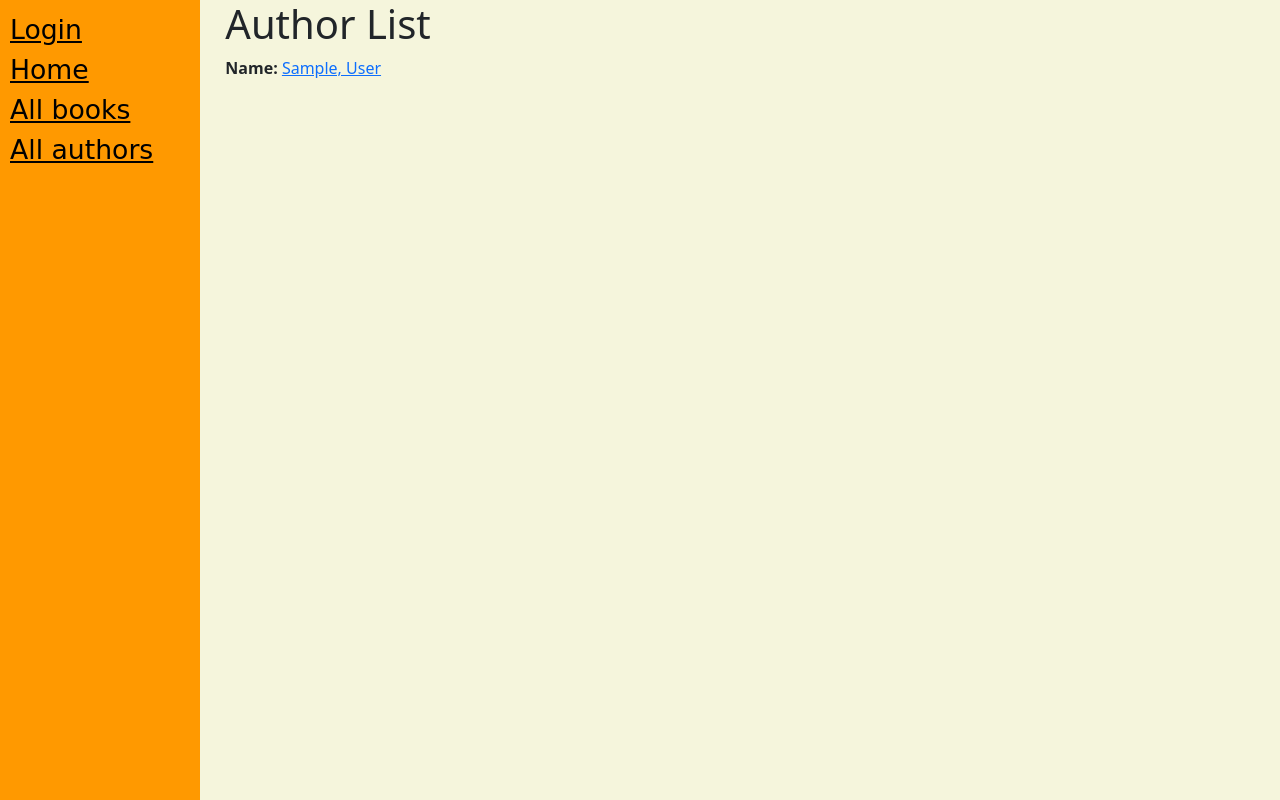
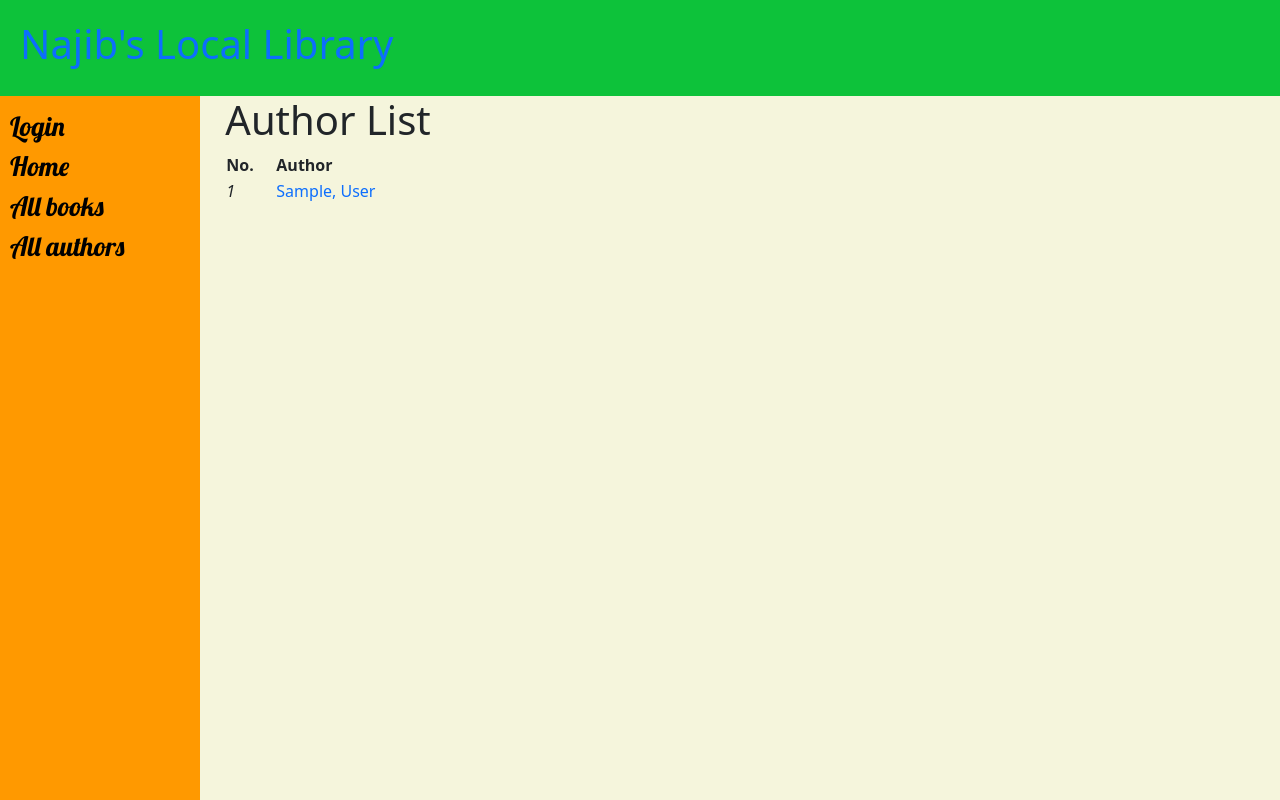
Before and after one commit to kizitomayanja/Django_library, a Django app: page /catalog/authors/ in a window 1280 px wide. Run offline with Django 4.2, Linux system fonts and the light colour scheme; tables that the repository leaves empty hold one stand-in row (values such as "Sample post").

Commit message:
Improved css

```diff
--- a/library/locallibrary/catalog/templates/catalog/author_list.html
+++ b/library/locallibrary/catalog/templates/catalog/author_list.html
@@ -5,10 +5,24 @@
 {% endblock %}
 {% block content%}
 <h1>Author List</h1>
-<div>
+<div style="display: block; ">
+    <table style="text-align: start;">
+        <tr>
+            <th>No.</th>
+            <th>Author</th>
+        </tr>
+        {% for author in author_list %}
+        <tr>
+
+            <td style="width: 50px;"><em>{{author.pk}}</em></td>
+            <td><a href="{% url 'author-detail' pk=author.pk %}"> {{ author.first_name }}, {{ author.last_name }}</a></td>
+        </tr>
+
+        {% endfor %}
+    </table>
     {% for author in author_list %}
-    <p><strong>Name: </strong> <a href="{% url 'author-detail' pk=author.pk %}"> {{ author.first_name }}, {{ author.last_name }}</a></p>
-
+    <!--<p><strong>Name: </strong> <a href="{% url 'author-detail' pk=author.pk %}"> {{ author.first_name }}, {{ author.last_name }}</a></p>
+-->
 
 
 
--- a/library/locallibrary/catalog/templates/catalog/base_generic.html
+++ b/library/locallibrary/catalog/templates/catalog/base_generic.html
@@ -6,6 +6,14 @@
     {% block title %}
     <title>Local Library</title>
     {% endblock %}
+    <link rel="preconnect" href="https://fonts.googleapis.com">
+<link rel="preconnect" href="https://fonts.gstatic.com" crossorigin>
+<link href="https://fonts.googleapis.com/css2?family=Dancing+Script:wght@400..700&display=swap" rel="stylesheet">
+    <link rel="stylesheet" href="https://fonts.googleapis.com/css?family=Lobster&subset=latin,latin-ext">
+    <link rel="stylesheet" href="https://cdn.jsdelivr.net/npm/bootstrap@5.1.3/dist/css/bootstrap.min.css" integrity="sha384-1BmE4kWBq78iYhFldvKuhfTAU6auU8tT94WrHftjDbrCEXSU1oBoqyl2QvZ6jIW3" crossorigin="anonymous">
+  <!--
+
+  -->
     <link href="https://cdn.jsdelivr.net/npm/bootstrap@5.3.3/dist/css/bootstrap.min.css"
       rel="stylesheet"
       integrity="sha384-QWTKZyjpPEjISv5WaRU9OFeRpok6YctnYmDr5pNlyT2bRjXh0JMhjY6hW+ALEwIH"
@@ -15,6 +23,12 @@
 
 </head>
 <body>
+    <div class="heading" style="z-index: 999;background-color: rgb(13, 194, 58);padding: 20px; font: 'Lobster' cursive; position: sticky;top: 0;">
+        <header>
+            <a href=""><h1 class="heading">Najib's Local Library</h1></a>
+
+        </header>
+    </div>
     <div class="container-fluid">
         <div class="row">
             <div class="col-sm-2">
--- a/library/locallibrary/catalog/templates/catalog/book_detail.html
+++ b/library/locallibrary/catalog/templates/catalog/book_detail.html
@@ -21,8 +21,8 @@
     {% if copy.status != 'a' and copy.status != 'r' %}
     <p><strong>Due to be returned: </strong> {{ copy.due_back }}</p>
     {% endif %}
-    <!---->
-    <img src="{{ book.cover.url }}" >
+    <!--<img src="{{ book.cover.url }}" >-->
+    <a href="">{{ book.cover }}</a>
     <p><strong>Imprint: </strong> {{ copy.imprint }}</p>
     <p class="text-muted"><strong>Id: </strong> {{ copy.id }}</p>
     {% endfor %}
--- a/library/locallibrary/static/css/style.css
+++ b/library/locallibrary/static/css/style.css
@@ -17,7 +17,16 @@
 
 }
 
-header .heading {
+body form{
+    text-align: start;
+}
+
+
+a{
+    text-decoration: none;
+}
+h1 .heading {
+    z-index: 9;
     width: 100%;
     display: block;
     padding: 20px,20px,20px,20px;
--- a/library/locallibrary/templates/registration/signup.html
+++ b/library/locallibrary/templates/registration/signup.html
@@ -1,14 +1,14 @@
 
 {% extends "catalog/base_generic.html" %}
 
-{% block title %}Sign Up{% endblock %}
+{% block title %}<title>Sign Up</title>{% endblock %}
 
 {% block content %}
   <h2>Sign up</h2>
   {% if form.errors %}
 <p>There was an error</p>
   {% endif %}
-  <form method="post">
+  <form method="post" style="align-items: center;">
     {% csrf_token %}
     {{ form.as_p }}
     <button type="submit">Sign Up</button>
```
Also changed, not shown: library/locallibrary/catalog/static/css/style.css (+16 -13 lines), 1 other file.
